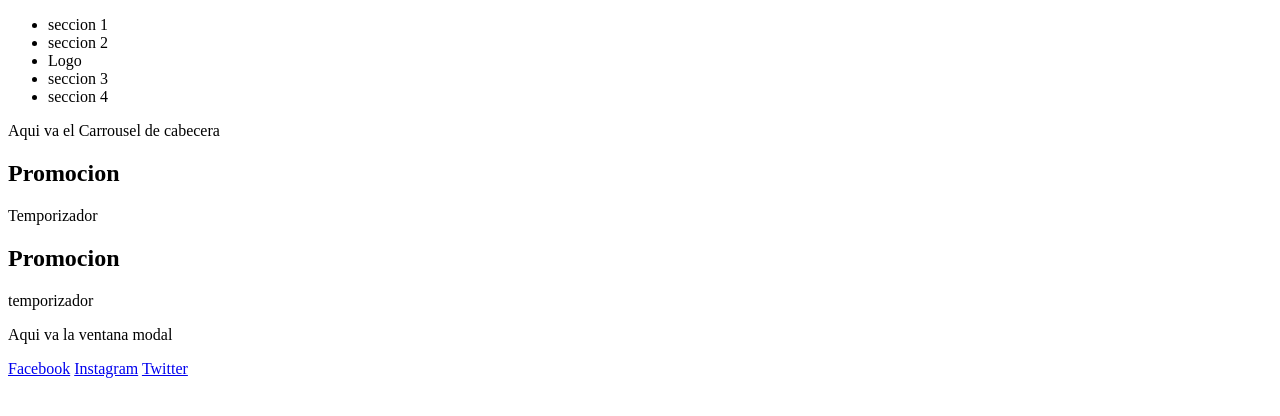
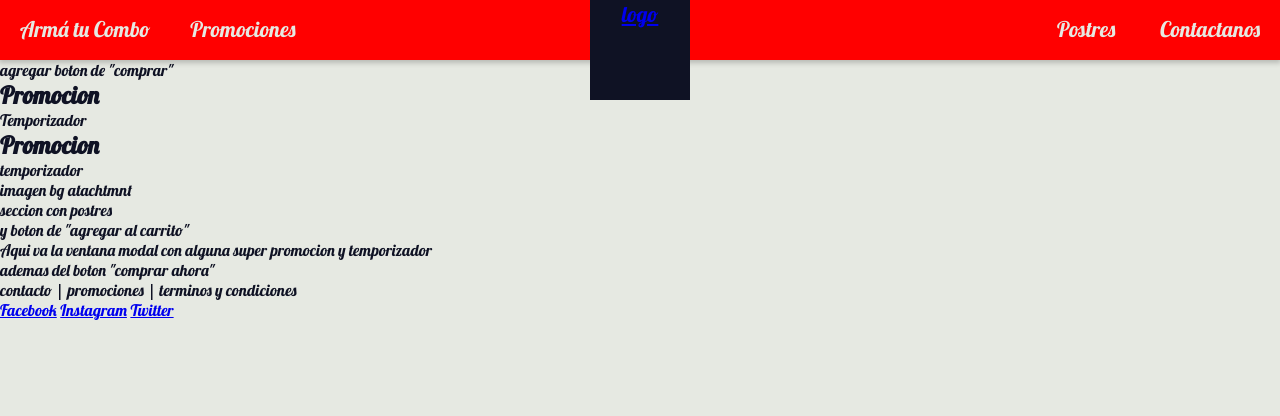
Before and after one commit to ivancostilla/proyecto-final-js, a website: page index.html in a window 1280 px wide. Drawn offline with Linux system fonts and the light colour scheme.

Commit message:
navbar provisorio

```diff
--- a/index.html
+++ b/index.html
@@ -4,19 +4,25 @@
 <head>
     <meta charset="utf-8">
     <meta name="viewport" content="width=device-width, initial-scale=1.0">
+
     <link rel="stylesheet" href="css/style.css">
+
+    <link rel="preconnect" href="https://fonts.gstatic.com">
+    <link href="https://fonts.googleapis.com/css2?family=Lobster&display=swap" rel="stylesheet">
     <title>La Burguería</title>
 </head>
 
 <body>
     <header>
-        <nav>
-            <ul>
-                <li>seccion 1</li>
-                <li>seccion 2</li>
-                <li>Logo</li>
-                <li>seccion 3</li>
-                <li>seccion 4</li>
+        <nav class="navbar">
+            <div class="logo-area">
+                <a href="#">logo</a>
+            </div>
+            <ul class="navbar__links">
+                <li><a href="#">Armá tu Combo</a></li>
+                <li><a href="#">Promociones</a></li>
+                <li><a href="#">Postres</a></li>
+                <li><a href="#">Contactanos</a></li>
             </ul>
         </nav>
     </header>
@@ -28,6 +34,9 @@
         </section>
         <section>
             <!-- aqui irá la vntana con las funciones para armar el combo de hamburguesa -->
+            <p>ventana principal</p>
+            <p>debe ir un input y algunos raiobuttons para legir enre diferentes opcions</p>
+            <p>agregar boton de "comprar"</p>
         </section>
         <section>
             <article>
@@ -42,12 +51,37 @@
             </article>
         </section>
         <section>
+            <article>
+                <p>imagen bg atachtmnt</p>
+
+            </article>
+        </section>
+        <section>
+            <article>
+                <p>seccion con postres</p>
+                <p>y boton de "agregar al carrito"</p>
+            </article>
+        </section>
+        <section>
+            <!-- aqu va la galeria de img -->
+            <div></div>
+            <div></div>
+            <div></div>
+            <div></div>
+            <div></div>
+            <div></div>
+        </section>
+        <section>
             <aside>
-                <p>Aqui va la ventana modal</p>
+                <p>Aqui va la ventana modal con alguna super promocion y temporizador</p>
+                <p>ademas del boton "comprar ahora"</p>
             </aside>
         </section>
     </main>
     <footer>
+        <div>
+            <p>contacto | promociones | terminos y condiciones</p>
+        </div>
         <div>
             <!-- aqui van las redes sociales -->
             <a href="#">Facebook</a>
--- a/sass/_variables.scss
+++ b/sass/_variables.scss
@@ -4,7 +4,7 @@ $color-red: hsl(0, 100%, 47%);
 
 /* letras para fondo oscuro */
 
-$color-grey: hsl(90, 14%, 70%);
+$color-grey: hsl(90, 14%, 90%);
 
 /* posible color de fondo */
 
@@ -20,4 +20,4 @@ $color-blue:hsl(230, 89%, 25%);
 
 /* letras para fondo claro*/
 
-$color-black:hsl(230, 43%, 5%);
+$color-black:hsl(230, 43%, 10%);
--- a/sass/layout/_index.scss
+++ b/sass/layout/_index.scss
@@ -0,0 +1,57 @@
+* {
+    box-sizing: border-box;
+    margin: 0;
+    padding: 0;
+}
+
+html {
+    font-family: 'Lobster', cursive;
+    scroll-behavior: smooth;
+    scroll-snap-type: mandatory;
+}
+
+body {
+    background-color: $color-grey;
+    color: $color-black;
+}
+
+.navbar {
+    box-shadow: 0 2px 5px 1px rgba(0, 0, 0, .2);
+    width: 100%;
+    height: 3.75rem;
+    background-color: red;
+    position: fixed;
+    top: 0;
+    z-index: 100;
+    color: $color-light-yellow;
+    margin: 0 auto;
+    font-size: 1.35rem;
+    .logo-area {
+        height: 100px;
+        width: 100px;
+        background-color: $color-black;
+        position: absolute;
+        /* para pocicionar el logo al centro se hace left 50% y m-left: -la mitad del width total,
+        en este caso serian 50px, ya que tenemos un widht de 100px */
+        left: calc(50% - 50px);
+        text-align: center;
+    }
+    .navbar__links {
+        list-style: none;
+        text-align: right;
+        li {
+            float: none;
+            display: inline-block;
+            a {
+                text-decoration: none;
+                display: block;
+                padding: 15px 20px;
+                color: $color-grey;
+            }
+            &:nth-child(1),
+            &:nth-child(2) {
+                float: left;
+            }
+        }
+    }
+}
```
Also changed, not shown: css/style.css.
